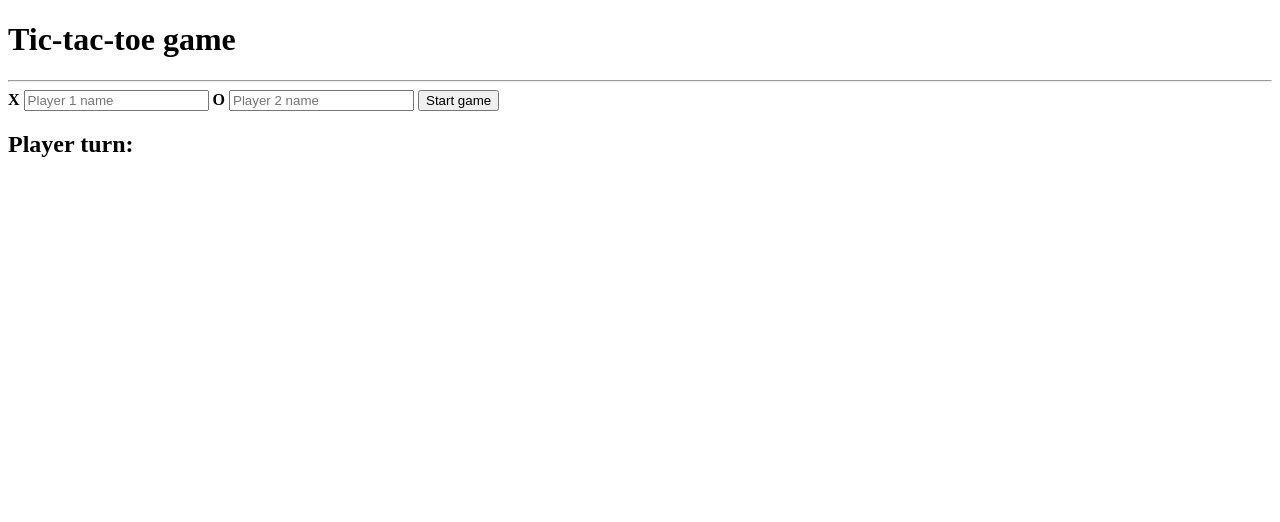
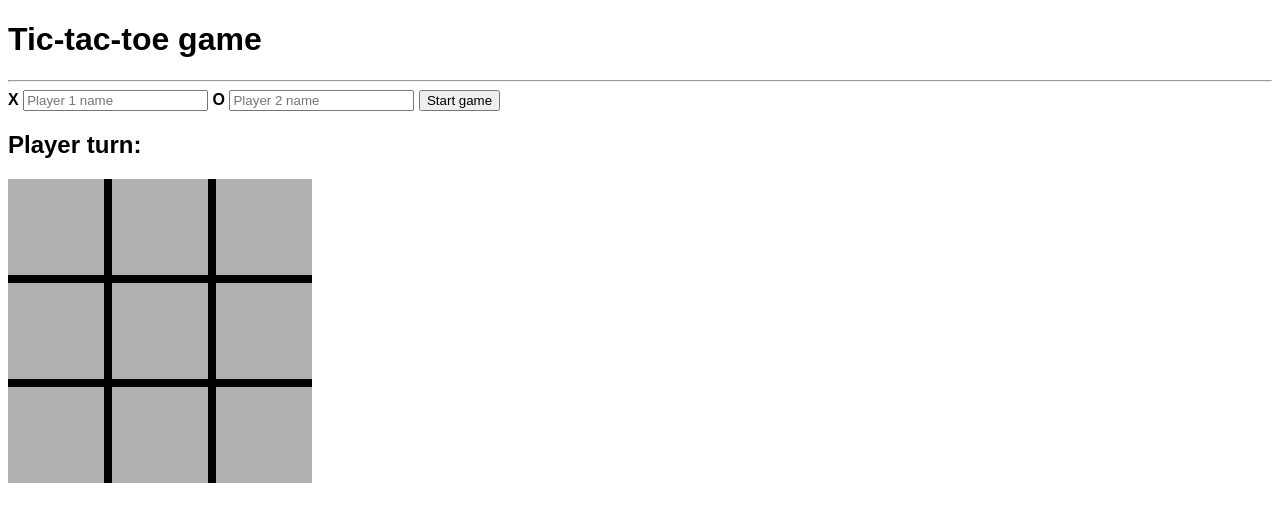
Before and after one commit to AkiraMatthew/Tic-tac-toe.js, a plain HTML site: page index.html in a window 1280 px wide. Drawn offline with Linux system fonts and the light colour scheme.

Commit message:
css design implementation

```diff
--- a/index.html
+++ b/index.html
@@ -4,6 +4,7 @@
     <meta charset="UTF-8">
     <meta http-equiv="X-UA-Compatible" content="IE=edge">
     <meta name="viewport" content="width=device-width, initial-scale=1.0">
+    <link rel="stylesheet" href="style.css">
     <title>Tic-tac-toe game</title>
 </head>
 <body>
@@ -19,7 +20,7 @@
 
     <h2>Player turn: <span id="playerTurn"></span></h2>
 
-    <section>
+    <section id="gameBoard">
 
         <span data-region="0.0"></span>
         <span data-region="0.1"></span>
--- a/style.css
+++ b/style.css
@@ -0,0 +1,29 @@
+body{
+    font-family: sans-serif;
+}
+
+#gameBoard{
+    background-color: black;
+    display: grid;
+    grid-template-columns: 6rem 6rem 6rem;
+    grid-template-rows: 6rem 6rem 6rem;
+    gap: 0.5rem;
+    margin-bottom: 1.5rem;
+    max-width: 19rem;
+}
+
+#gameBoard span{
+    background-color: rgb(177, 177, 177);
+    cursor: pointer;
+    display: grid;
+    place-content: center;
+    font-size: 5rem;
+}
+
+#gameBoard span.win{
+    background-color: #25a340;
+}
+
+.cursor-pointer {
+    cursor: pointer;
+}
```
